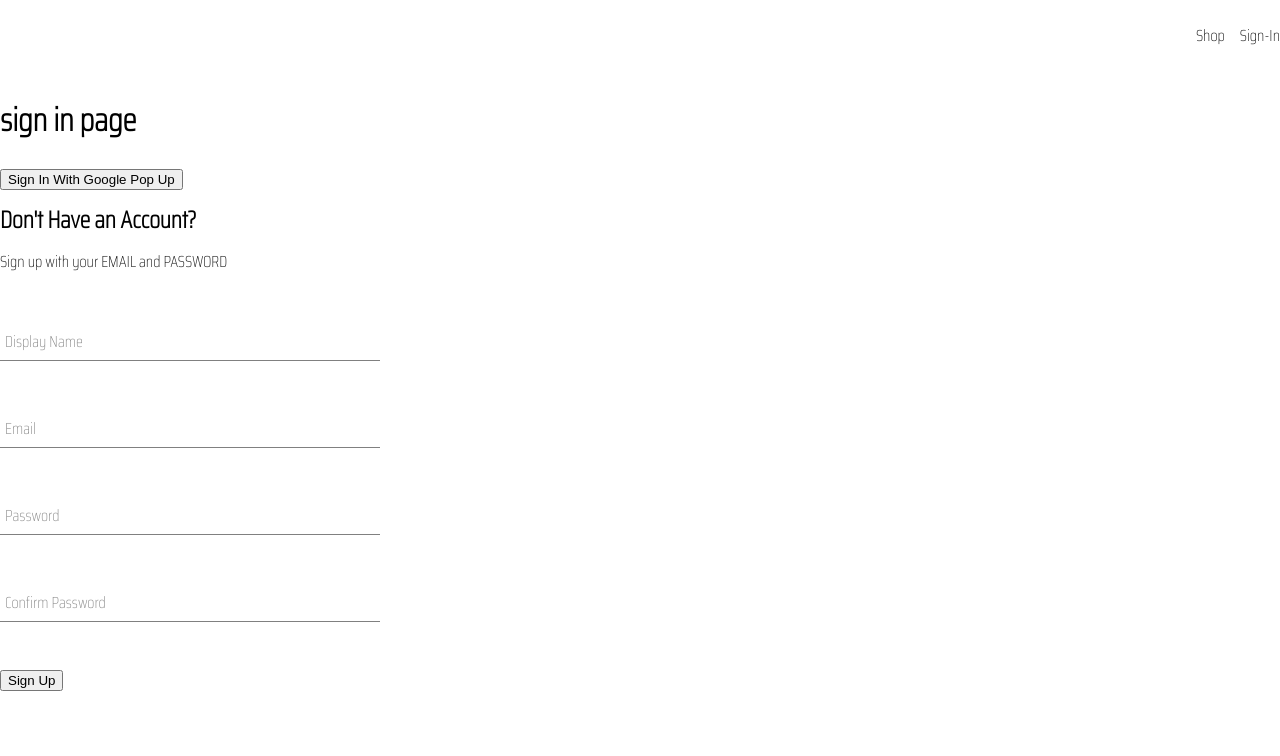
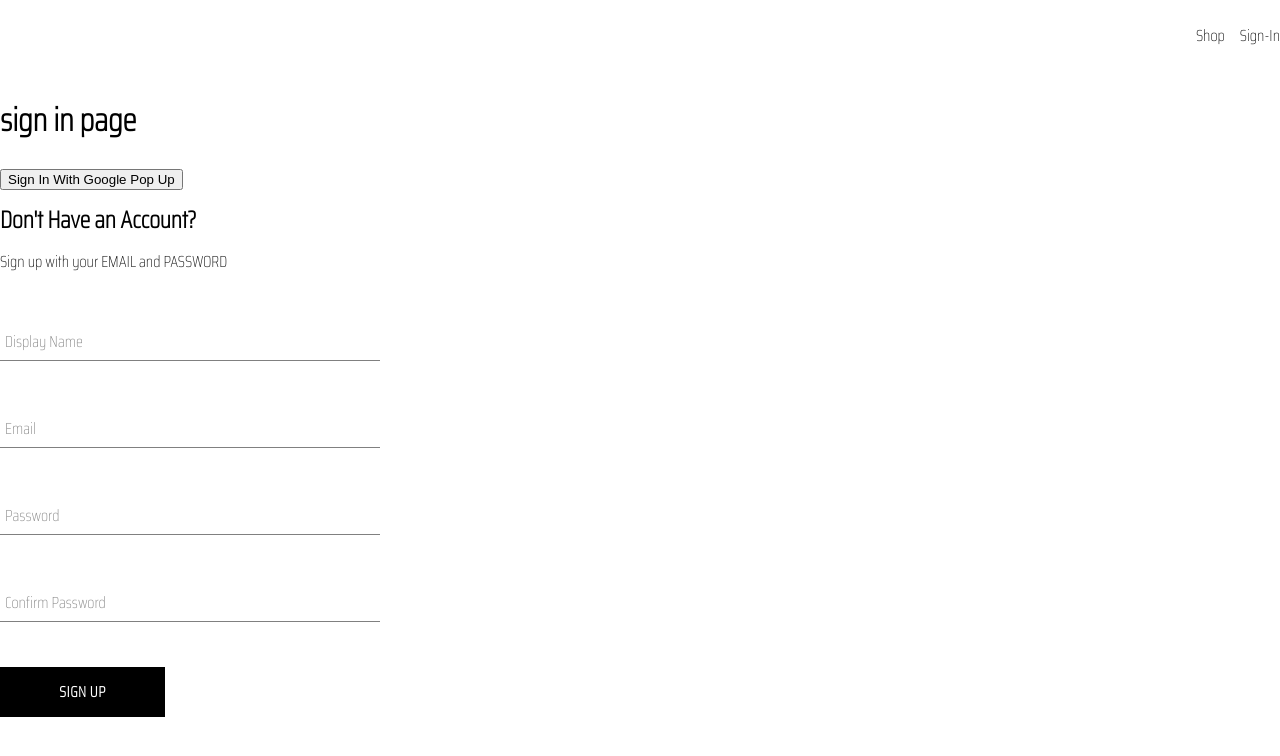
Before and after one commit to Esun94/Trendz_Online_E-Commerce, a React (Create React App) app: page /sign-in in a window 1280 px wide. Shown: the top 756 px of the page. Built offline with nearby package versions, Linux system fonts and the light colour scheme.

Commit message:
saving button component and button.styles.scss file, import Button component to sign-up-form component

```diff
--- a/src/components/button/button.component.jsx
+++ b/src/components/button/button.component.jsx
@@ -1,15 +1,29 @@
+import './button.styles.scss';
+
+
 // default
 
 // invert
 
 // google sign in
 
+const BUTTON_TYPE_CLASSES = {
+    google: 'google-sign-in',
+    inverted: 'inverted'
+}
 
 
-const Button = ({ children }) => {
+
+const Button = ({ children, buttonType, ...otherProps }) => {
     return (
-        <button className="button-container">{ children }</button>
-    )
+
+        <button
+            className={`button-container ${BUTTON_TYPE_CLASSES[buttonType]}`}
+            {...otherProps}
+        >
+            {children}
+        </button>
+        );
 }
 
 export default Button;
--- /dev/null
+++ b/src/components/button/button.styles.scss
@@ -0,0 +1,46 @@
+.button-container {
+    min-width: 165px;
+    width: auto;
+    height: 50px;
+    letter-spacing: 0.5px;
+    line-height: 50px;
+    padding: 0 35px 0 35px;
+    font-size: 15px;
+    background-color: black;
+    color: white;
+    text-transform: uppercase;
+    font-family: 'Saira Condensed';
+    font-weight: bolder;
+    border: none;
+    cursor: pointer;
+    display: flex;
+    justify-content: center;
+
+    &:hover {
+      background-color: white;
+      color: black;
+      border: 1px solid black;
+    }
+
+    &.google-sign-in {
+      background-color: #4285f4;
+      color: white;
+
+      &:hover {
+        background-color: #357ae8;
+        border: none;
+      }
+    }
+
+    &.inverted {
+      background-color: white;
+      color: black;
+      border: 1px solid black;
+
+      &:hover {
+        background-color: black;
+        color: white;
+        border: none;
+      }
+    }
+  }
--- a/src/components/sign-up-form/sign-up-form.component.jsx
+++ b/src/components/sign-up-form/sign-up-form.component.jsx
@@ -1,6 +1,6 @@
 import { useState } from 'react';
 import FormInput from '../form-input/form-input.component';
-
+import Button from '../button/button.component';
 import './sign-up-form.styles.scss'
 
 import { createAuthUserWithEmailAndPassword, createUserDocumentFromAuth } from '../../utils/firebase utils/firebase.utils';
@@ -25,7 +25,7 @@
     const handleSubmit = async (event) => {
         event.preventDefault();
 
-        if (password != confirmPassword) {
+        if (password !== confirmPassword) {
             alert("passwords do not match")
             return;
         }
@@ -40,7 +40,7 @@
             resetFormFields();
 
         } catch (error) {
-            if (error.code == 'auth/email-already-in-use') {
+            if (error.code === 'auth/email-already-in-use') {
                 alert('Cannot create user, email already in use')
             } else {
                 console.log("user creation encountered an error", error)
@@ -98,7 +98,7 @@
                     value={confirmPassword}
                 />
 
-                <button type="submit">Sign Up</button>
+                <Button type="submit">Sign Up</Button>
             </form>
         </div>
     )
```
